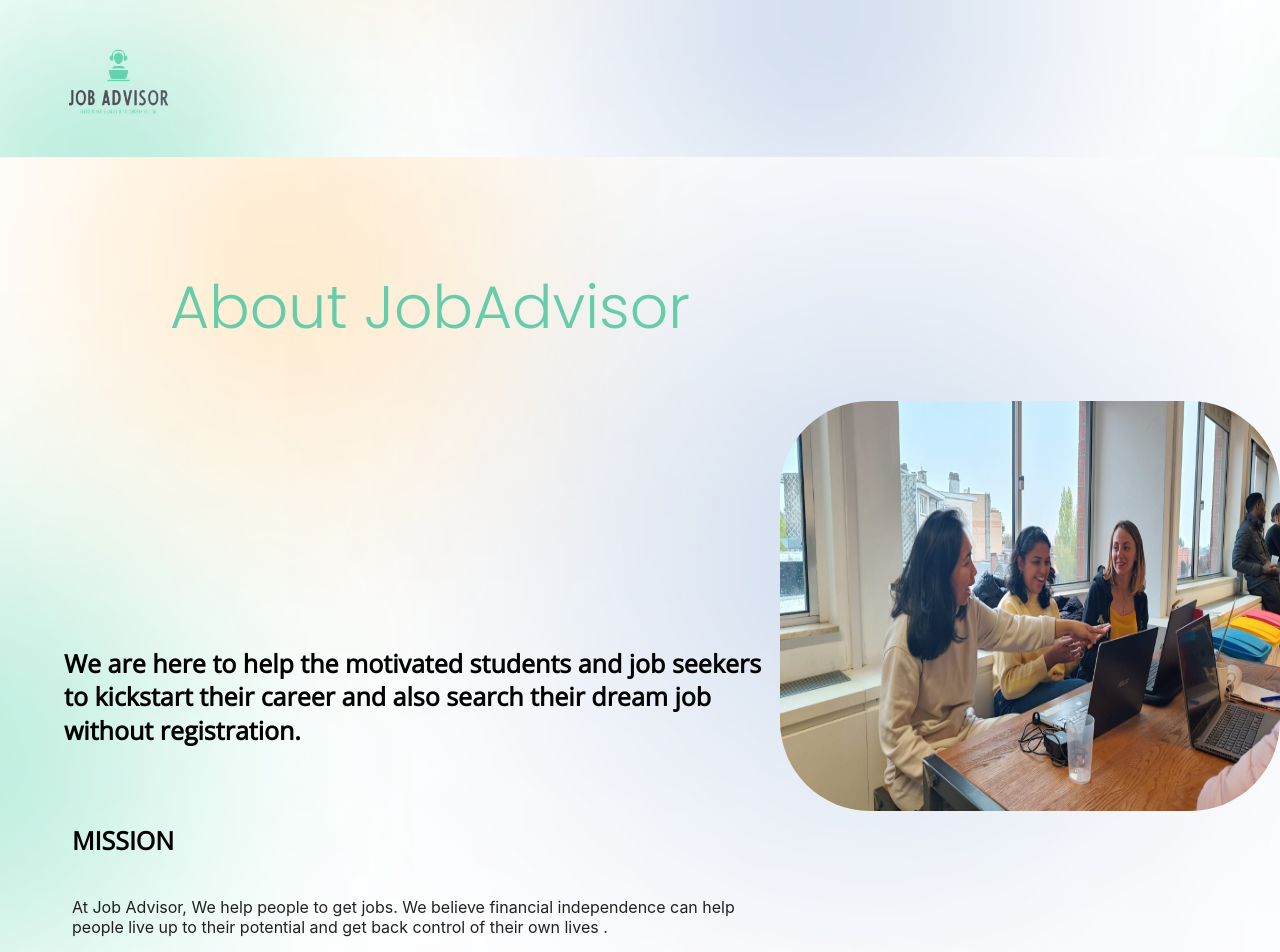
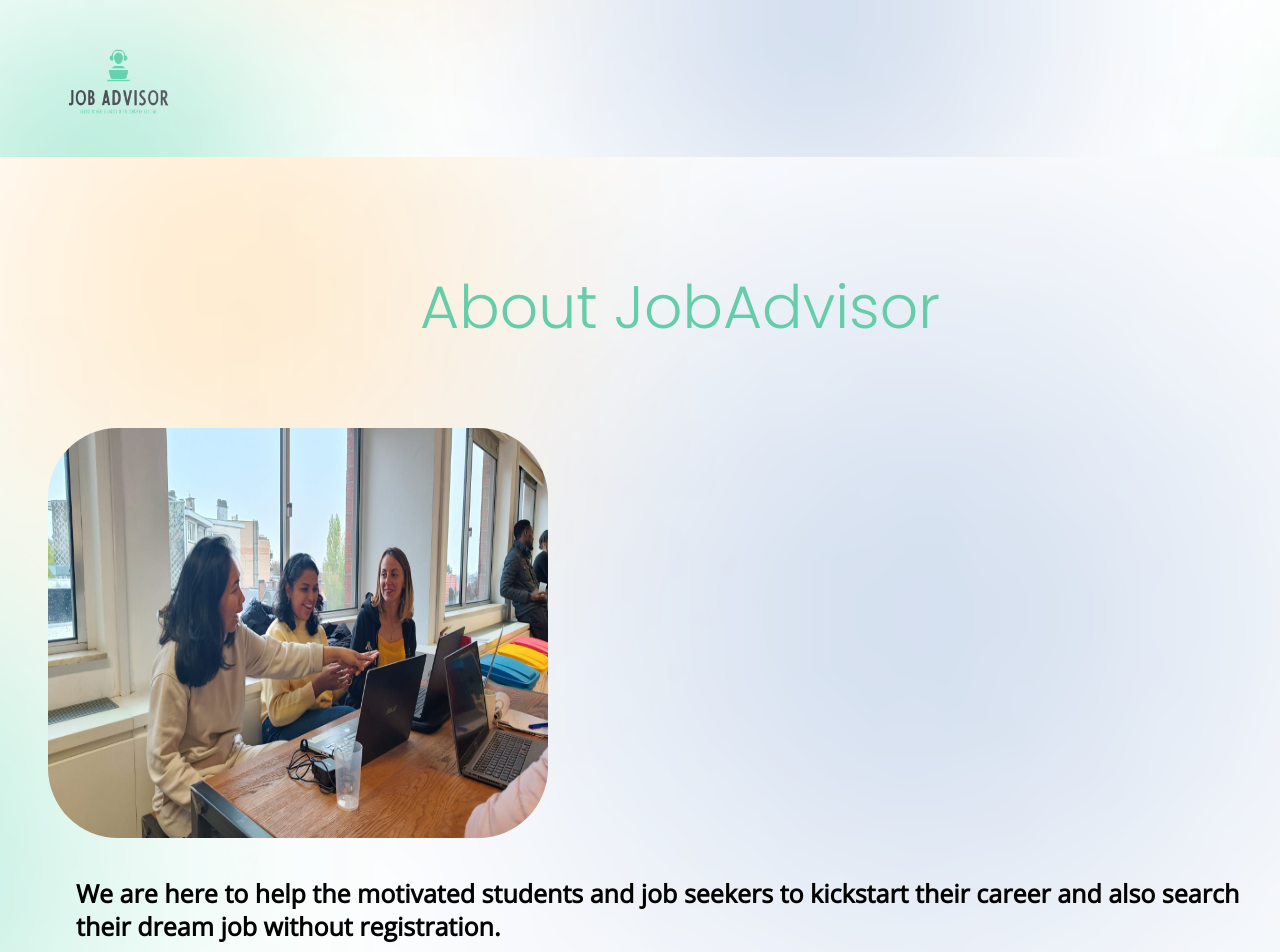
Before and after one commit to Job-Advisor-project/FrontEnd, a React (Create React App) app in the folder react/: page /aboutUs in a window 1280 px wide. Shown: the top 952 px of the page. Built offline with nearby package versions, Linux system fonts and the light colour scheme.

Commit message:
add image first

```diff
--- a/react/src/components/footer/About.jsx
+++ b/react/src/components/footer/About.jsx
@@ -43,7 +43,15 @@
             About JobAdvisor
           </Typography>
         </Grid>
-        <Grid item md={5} lg={6} sx={{ my: 28, mx: 2, marginBottom: "28px" }}>
+        <div>
+          <Grid item md={5} lg={4} sx={{ mb: 5 }}>
+            <img
+              src="../../assets/workpicture1.png"
+              alt="Team"
+              style={{ width: "500px", height: "410px", borderRadius: "70px" }}
+            />
+          </Grid>
+          <Grid item md={5} lg={6} sx={{ my: 28, mx: 2, margin: "28px" }}>
             <Typography
               variant="h5"
               style={{ textAlign: "left", marginTop: "-5px" }}
@@ -54,6 +62,7 @@
               registration.
             </Typography>
           </Grid>
+        </div>
         <div>
           <Grid item md={5} lg={6} sx={{ my: 5, mx: 3 }}>
             <Typography
@@ -90,13 +99,6 @@
           </Grid>
         </div>
       </div>
-      <Grid item md={5} lg={4} sx={{ mb: 5 }}>
-        <img
-          src="../../assets/workpicture1.png"
-          alt="Team"
-          style={{ width: "500px", height: "410px", borderRadius: "90px" }}
-        />
-      </Grid>
     </Box>
   );
 }
```
Lines whose indentation alone changed are shown as unchanged.
